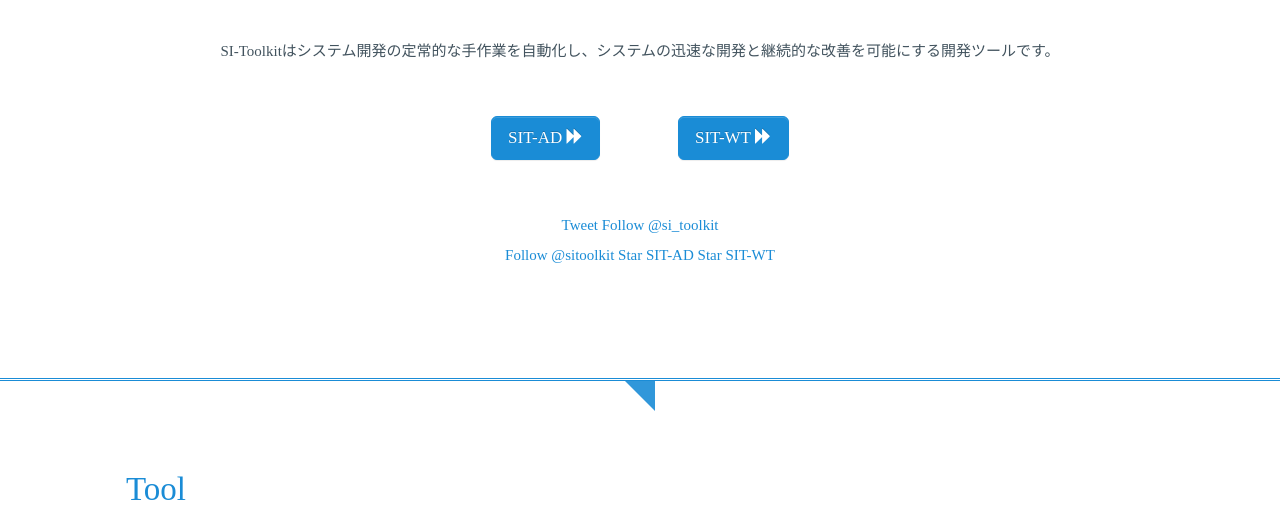
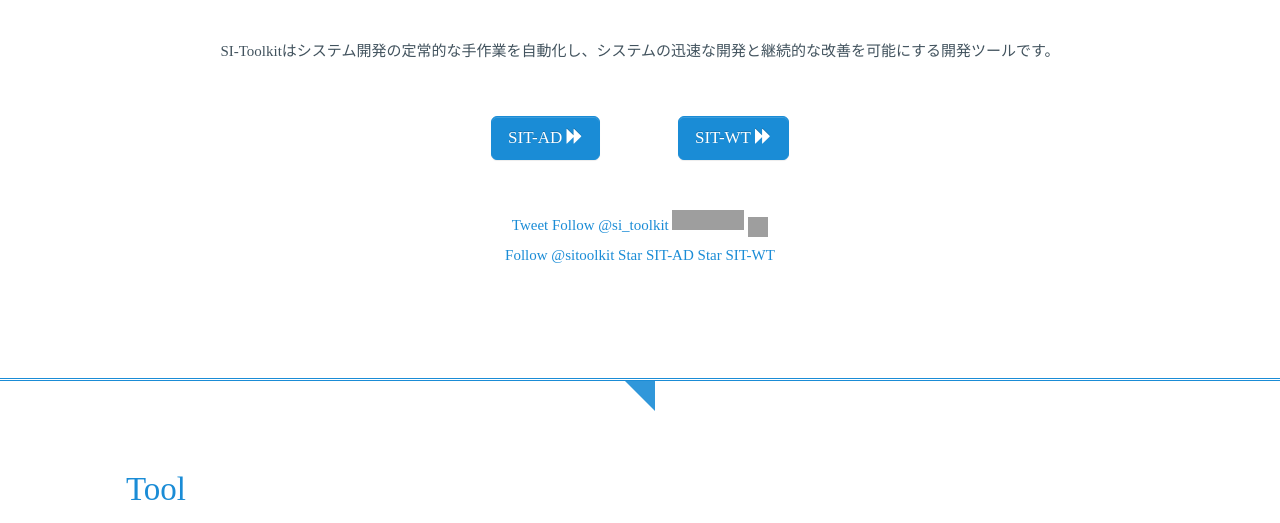
Before and after one commit to sitoolkit/pages, a plain HTML site: page index.html in a window 1280 px wide. Shown: the part 250-773 px from the top of the page. Drawn offline with nearby package versions, Linux system fonts and the light colour scheme; grey boxes are pictures that could not be loaded; a script that the page names is missing.

Commit message:
いいねボタン、はてなブックマークを追加

```diff
--- a/index.html
+++ b/index.html
@@ -9,9 +9,9 @@
   <meta name="keywords" content="SIToolkit,SITOOLKIT,si toolkit,monocrea,モノクレア" />
   <meta property="og:title" content="SI-Toolkit" />
   <meta property="og:type" content="website" />
-  <meta property="og:image" content="http://www.sitoolkit.org/img/ogp_image.jpg" />
+  <meta property="og:image" content="http://sitoolkit.org/img/ogp_image.jpg" />
   <meta property="og:image:type" content="image/jpeg">
-  <meta property="og:url" content="http://www.sitoolkit.org" />
+  <meta property="og:url" content="http://sitoolkit.org" />
   <title>SI-Toolkit</title>
 
   <script type="text/javascript" src="http://fast.fonts.net/jsapi/b57f3f6e-5f62-43e1-afc1-057635649e3e.js"></script>
@@ -75,6 +75,8 @@
         <script>
           !function(d,s,id){var js,fjs=d.getElementsByTagName(s)[0],p=/^http:/.test(d.location)?'http':'https';if(!d.getElementById(id)){js=d.createElement(s);js.id=id;js.src=p+'://platform.twitter.com/widgets.js';fjs.parentNode.insertBefore(js,fjs);}}(document, 'script', 'twitter-wjs');
         </script>
+        <iframe src="https://www.facebook.com/plugins/like.php?href=http%3A%2F%2Fsitoolkit.org%2F&width=72&layout=button&action=recommend&size=small&show_faces=false&share=false&height=65&appId" width="72" height="20" style="border:none;overflow:hidden" scrolling="no" frameborder="0" allowTransparency="true"></iframe>
+        <a href="http://b.hatena.ne.jp/entry/http://sitoolkit.org/" class="hatena-bookmark-button" data-hatena-bookmark-title="SI-Toolkit" data-hatena-bookmark-layout="standard-noballoon" data-hatena-bookmark-lang="ja" title="このエントリーをはてなブックマークに追加"><img src="https://b.st-hatena.com/images/entry-button/button-only@2x.png" alt="このエントリーをはてなブックマークに追加" width="20" height="20" style="border: none;" /></a><script type="text/javascript" src="https://b.st-hatena.com/js/bookmark_button.js" charset="utf-8" async="async"></script>
         <br/>
         <a class="github-button" href="https://github.com/sitoolkit" aria-label="Follow @sitoolkit on GitHub">Follow @sitoolkit</a>
         <a class="github-button" href="https://github.com/sitoolkit/sit-ad-archetype-javaee7-web" data-icon="octicon-star" aria-label="Star sitoolkit/sit-ad-archetype-javaee7-web on GitHub">Star SIT-AD</a>
```
